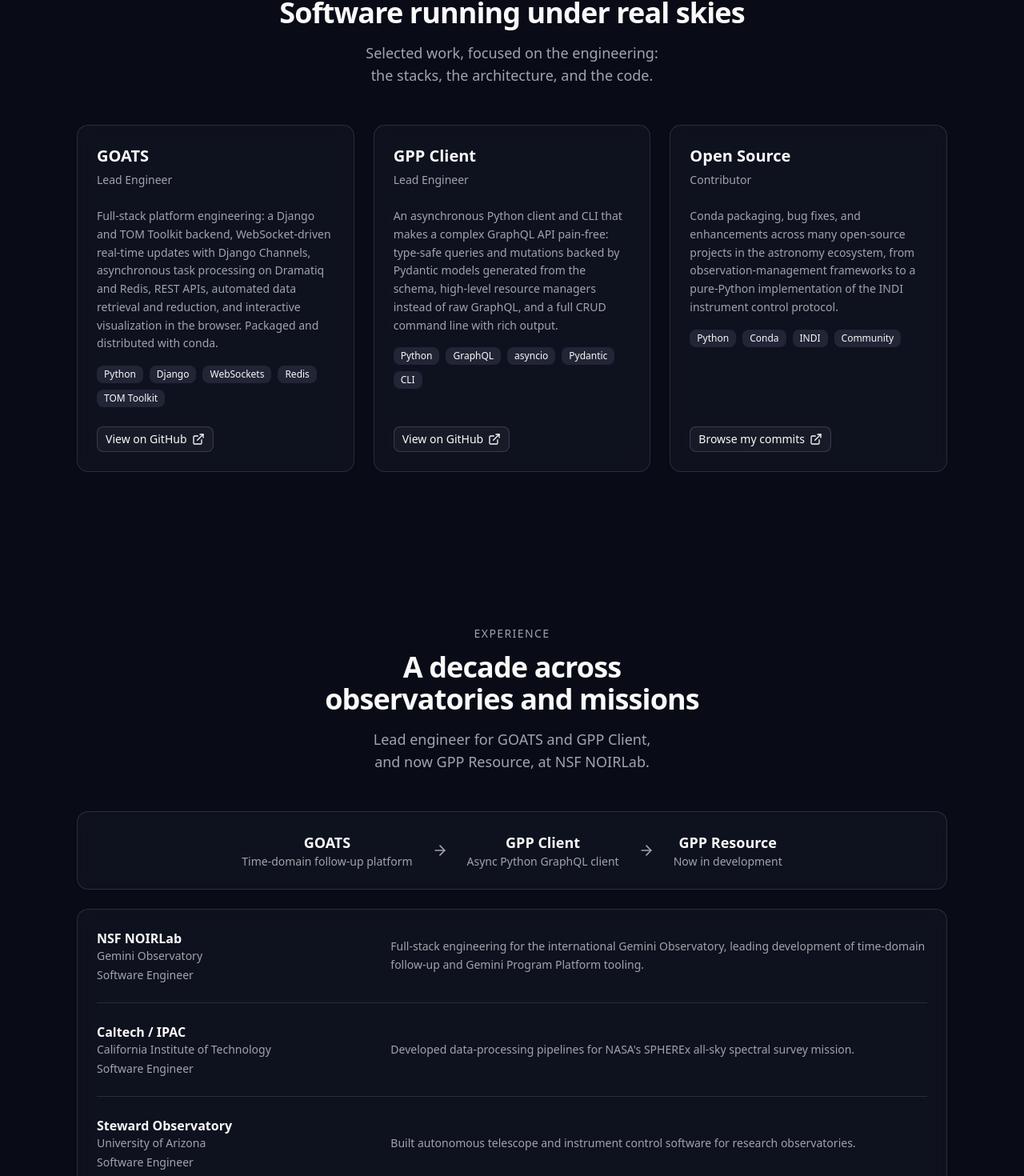
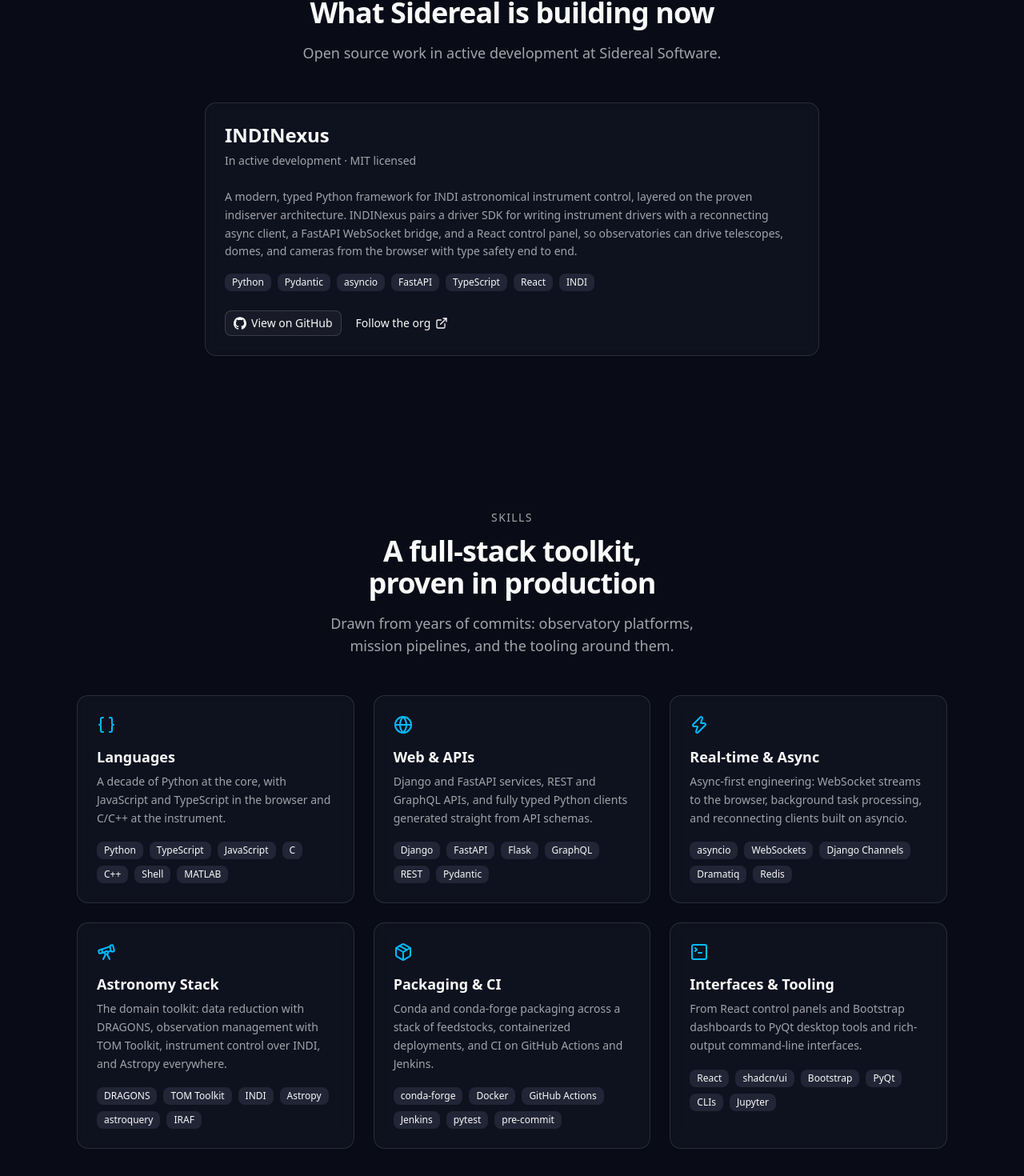
Before and after one commit to sidereal-software/sidereal-software.github.io, a React (Vite) app: page / in a window 1280 px wide. Shown: the part 932-2402 px from the top of the page at 80% size. Built offline with nearby package versions, Linux system fonts and the light colour scheme.

Commit message:
feat(site): add skills and sidereal projects sections, fold lead roles into experience

```diff
--- a/src/App.tsx
+++ b/src/App.tsx
@@ -7,6 +7,7 @@
 import { Hero } from '@/components/sections/hero'
 import { Projects } from '@/components/sections/projects'
 import { Services } from '@/components/sections/services'
+import { Skills } from '@/components/sections/skills'
 
 function App() {
   return (
@@ -16,6 +17,7 @@
       <main className="relative z-10">
         <Hero />
         <Projects />
+        <Skills />
         <Experience />
         <Services />
         <Founder />
--- a/src/components/sections/experience.tsx
+++ b/src/components/sections/experience.tsx
@@ -1,36 +1,61 @@
-import { ArrowRight } from 'lucide-react'
+import { ExternalLink } from 'lucide-react'
 
+import { GitHubIcon } from '@/components/icons'
 import { SectionHeading } from '@/components/section-heading'
+import { Button } from '@/components/ui/button'
 import { Card, CardContent } from '@/components/ui/card'
 import { Separator } from '@/components/ui/separator'
 
-const leadProjects = [
-  { name: 'GOATS', descriptor: 'Time-domain follow-up platform' },
-  { name: 'GPP Client', descriptor: 'Async Python GraphQL client' },
-  { name: 'GPP Resource', descriptor: 'Now in development' },
-]
+interface Job {
+  org: string
+  detail: string
+  role: string
+  period: string
+  summary: string
+  links: { label: string; href: string; github?: boolean }[]
+}
 
-const experience = [
+const experience: Job[] = [
   {
-    org: 'NSF NOIRLab',
+    org: 'NSF NOIRLab / AURA',
     detail: 'Gemini Observatory',
-    role: 'Software Engineer',
+    role: 'Software Engineer III',
+    period: '2023 - Present',
     summary:
-      'Full-stack engineering for the international Gemini Observatory, leading development of time-domain follow-up and Gemini Program Platform tooling.',
+      "Principal engineer and architect for GOATS and the GPP Client, and now leading GPP Resource. Moved Gemini's DRAGONS data-reduction pipeline into the browser with Django and WebSockets.",
+    links: [
+      { label: 'GOATS', href: 'https://github.com/gemini-hlsw/goats', github: true },
+      {
+        label: 'GPP Client',
+        href: 'https://github.com/gemini-hlsw/gpp-client',
+        github: true,
+      },
+      {
+        label: 'DRAGONS',
+        href: 'https://github.com/GeminiDRSoftware/DRAGONS',
+        github: true,
+      },
+    ],
   },
   {
     org: 'Caltech / IPAC',
     detail: 'California Institute of Technology',
-    role: 'Software Engineer',
+    role: 'Application Developer',
+    period: '2021 - 2023',
     summary:
-      "Developed data-processing pipelines for NASA's SPHEREx all-sky spectral survey mission.",
+      "Developed production data-processing pipelines for NASA's SPHEREx mission, building astrophysics algorithms with the science team and integrating Rubin Observatory pipeline and Butler software.",
+    links: [{ label: 'SPHEREx mission', href: 'https://spherex.caltech.edu' }],
   },
   {
     org: 'Steward Observatory',
     detail: 'University of Arizona',
-    role: 'Software Engineer',
+    role: 'R&D Software Engineer III',
+    period: '2019 - 2021',
     summary:
-      'Built autonomous telescope and instrument control software for research observatories.',
+      'Automated research telescopes for classical and autonomous observing, leading projects from embedded dome and mirror-cover control up to web frontends, with 150+ nights at the telescope.',
+    links: [
+      { label: 'pyINDI', href: 'https://github.com/MMTObservatory/pyINDI', github: true },
+    ],
   },
 ]
 
@@ -42,33 +67,8 @@
       <SectionHeading
         eyebrow="Experience"
         title="A decade across observatories and missions"
-        description="Lead engineer for GOATS and GPP Client, and now GPP Resource, at NSF NOIRLab."
+        description="Telescope and spacecraft software, from embedded instrument control to the browser."
       />
-
-      <Card className="bg-card/60 mb-6 backdrop-blur-sm">
-        <CardContent>
-          <div className="flex flex-col items-center justify-center gap-4 md:flex-row md:gap-6">
-            {leadProjects.map((project, index) => (
-              <div
-                key={project.name}
-                className="flex flex-col items-center gap-4 md:flex-row md:gap-6">
-                {index > 0 && (
-                  <ArrowRight
-                    className="text-muted-foreground size-5 rotate-90 md:rotate-0"
-                    aria-hidden="true"
-                  />
-                )}
-                <div className="text-center">
-                  <div className="font-display text-lg font-semibold">{project.name}</div>
-                  <div className="text-muted-foreground text-sm">
-                    {project.descriptor}
-                  </div>
-                </div>
-              </div>
-            ))}
-          </div>
-        </CardContent>
-      </Card>
 
       <Card className="bg-card/60 backdrop-blur-sm">
         <CardContent>
@@ -76,15 +76,29 @@
             {experience.map((job, index) => (
               <li key={job.org}>
                 {index > 0 && <Separator className="my-6" />}
-                <div className="grid grid-cols-1 gap-2 md:grid-cols-[1fr_2fr] md:gap-8">
+                <div className="grid grid-cols-1 gap-4 md:grid-cols-[1fr_2fr] md:gap-8">
                   <div>
                     <h3 className="font-display font-semibold">{job.org}</h3>
                     <p className="text-muted-foreground text-sm">{job.detail}</p>
-                    <p className="text-muted-foreground mt-1 text-sm">{job.role}</p>
+                    <p className="text-muted-foreground mt-1 text-sm">
+                      {job.role} · {job.period}
+                    </p>
                   </div>
-                  <p className="text-muted-foreground text-sm leading-relaxed md:self-center">
-                    {job.summary}
-                  </p>
+                  <div className="space-y-3 md:self-center">
+                    <p className="text-muted-foreground text-sm leading-relaxed">
+                      {job.summary}
+                    </p>
+                    <div className="flex flex-wrap gap-2">
+                      {job.links.map((link) => (
+                        <Button key={link.href} variant="outline" size="sm" asChild>
+                          <a href={link.href} target="_blank" rel="noreferrer">
+                            {link.github ? <GitHubIcon /> : <ExternalLink />}
+                            {link.label}
+                          </a>
+                        </Button>
+                      ))}
+                    </div>
+                  </div>
                 </div>
               </li>
             ))}
--- a/src/components/sections/projects.tsx
+++ b/src/components/sections/projects.tsx
@@ -1,5 +1,6 @@
 import { ExternalLink } from 'lucide-react'
 
+import { GitHubIcon } from '@/components/icons'
 import { SectionHeading } from '@/components/section-heading'
 import { Badge } from '@/components/ui/badge'
 import { Button } from '@/components/ui/button'
@@ -12,41 +13,6 @@
   CardTitle,
 } from '@/components/ui/card'
 
-interface Project {
-  name: string
-  role: string
-  description: string
-  tags: string[]
-  link?: { href: string; label: string }
-}
-
-const projects: Project[] = [
-  {
-    name: 'GOATS',
-    role: 'Lead Engineer',
-    description:
-      'Full-stack platform engineering: a Django and TOM Toolkit backend, WebSocket-driven real-time updates with Django Channels, asynchronous task processing on Dramatiq and Redis, REST APIs, automated data retrieval and reduction, and interactive visualization in the browser. Packaged and distributed with conda.',
-    tags: ['Python', 'Django', 'WebSockets', 'Redis', 'TOM Toolkit'],
-    link: { href: 'https://github.com/gemini-hlsw/goats', label: 'View on GitHub' },
-  },
-  {
-    name: 'GPP Client',
-    role: 'Lead Engineer',
-    description:
-      'An asynchronous Python client and CLI that makes a complex GraphQL API pain-free: type-safe queries and mutations backed by Pydantic models generated from the schema, high-level resource managers instead of raw GraphQL, and a full CRUD command line with rich output.',
-    tags: ['Python', 'GraphQL', 'asyncio', 'Pydantic', 'CLI'],
-    link: { href: 'https://github.com/gemini-hlsw/gpp-client', label: 'View on GitHub' },
-  },
-  {
-    name: 'Open Source',
-    role: 'Contributor',
-    description:
-      'Conda packaging, bug fixes, and enhancements across many open-source projects in the astronomy ecosystem, from observation-management frameworks to a pure-Python implementation of the INDI instrument control protocol.',
-    tags: ['Python', 'Conda', 'INDI', 'Community'],
-    link: { href: 'https://github.com/davner', label: 'Browse my commits' },
-  },
-]
-
 export function Projects() {
   return (
     <section
@@ -54,41 +20,59 @@
       className="mx-auto max-w-6xl scroll-mt-16 px-4 py-24 sm:px-6 lg:px-8">
       <SectionHeading
         eyebrow="Projects"
-        title="Software running under real skies"
-        description="Selected work, focused on the engineering: the stacks, the architecture, and the code."
+        title="What Sidereal is building now"
+        description="Open source work in active development at Sidereal Software."
       />
-      <div className="grid grid-cols-1 gap-6 md:grid-cols-2 lg:grid-cols-3">
-        {projects.map((project) => (
-          <Card key={project.name} className="bg-card/60 backdrop-blur-sm">
+      <Card className="bg-card/60 mx-auto max-w-3xl backdrop-blur-sm">
         <CardHeader>
-              <CardTitle className="font-display text-xl">{project.name}</CardTitle>
-              <CardDescription>{project.role}</CardDescription>
+          <CardTitle className="font-display text-2xl">INDINexus</CardTitle>
+          <CardDescription>In active development · MIT licensed</CardDescription>
         </CardHeader>
-            <CardContent className="flex-1 space-y-4">
+        <CardContent className="space-y-4">
           <p className="text-muted-foreground text-sm leading-relaxed">
-                {project.description}
+            A modern, typed Python framework for INDI astronomical instrument control,
+            layered on the proven indiserver architecture. INDINexus pairs a driver SDK
+            for writing instrument drivers with a reconnecting async client, a FastAPI
+            WebSocket bridge, and a React control panel, so observatories can drive
+            telescopes, domes, and cameras from the browser with type safety end to end.
           </p>
           <div className="flex flex-wrap gap-2">
-                {project.tags.map((tag) => (
+            {[
+              'Python',
+              'Pydantic',
+              'asyncio',
+              'FastAPI',
+              'TypeScript',
+              'React',
+              'INDI',
+            ].map((tag) => (
               <Badge key={tag} variant="secondary">
                 {tag}
               </Badge>
             ))}
           </div>
         </CardContent>
-            {project.link && (
-              <CardFooter>
+        <CardFooter className="gap-2">
           <Button variant="outline" size="sm" asChild>
-                  <a href={project.link.href} target="_blank" rel="noreferrer">
-                    {project.link.label}
+            <a
+              href="https://github.com/sidereal-software/indi-nexus"
+              target="_blank"
+              rel="noreferrer">
+              <GitHubIcon />
+              View on GitHub
+            </a>
+          </Button>
+          <Button variant="ghost" size="sm" asChild>
+            <a
+              href="https://github.com/sidereal-software"
+              target="_blank"
+              rel="noreferrer">
+              Follow the org
               <ExternalLink />
             </a>
           </Button>
         </CardFooter>
-            )}
       </Card>
-        ))}
-      </div>
     </section>
   )
 }
--- /dev/null
+++ b/src/components/sections/skills.tsx
@@ -0,0 +1,99 @@
+import {
+  Braces,
+  Globe,
+  Package,
+  SquareTerminal,
+  Telescope,
+  Zap,
+  type LucideIcon,
+} from 'lucide-react'
+
+import { SectionHeading } from '@/components/section-heading'
+import { Badge } from '@/components/ui/badge'
+import { Card, CardDescription, CardHeader, CardTitle } from '@/components/ui/card'
+
+interface SkillGroup {
+  icon: LucideIcon
+  title: string
+  description: string
+  items: string[]
+}
+
+const skillGroups: SkillGroup[] = [
+  {
+    icon: Braces,
+    title: 'Languages',
+    description:
+      'A decade of Python at the core, with JavaScript and TypeScript in the browser and C/C++ at the instrument.',
+    items: ['Python', 'TypeScript', 'JavaScript', 'C', 'C++', 'Shell', 'MATLAB'],
+  },
+  {
+    icon: Globe,
+    title: 'Web & APIs',
+    description:
+      'Django and FastAPI services, REST and GraphQL APIs, and fully typed Python clients generated straight from API schemas.',
+    items: ['Django', 'FastAPI', 'Flask', 'GraphQL', 'REST', 'Pydantic'],
+  },
+  {
+    icon: Zap,
+    title: 'Real-time & Async',
+    description:
+      'Async-first engineering: WebSocket streams to the browser, background task processing, and reconnecting clients built on asyncio.',
+    items: ['asyncio', 'WebSockets', 'Django Channels', 'Dramatiq', 'Redis'],
+  },
+  {
+    icon: Telescope,
+    title: 'Astronomy Stack',
+    description:
+      'The domain toolkit: data reduction with DRAGONS, observation management with TOM Toolkit, instrument control over INDI, and Astropy everywhere.',
+    items: ['DRAGONS', 'TOM Toolkit', 'INDI', 'Astropy', 'astroquery', 'IRAF'],
+  },
+  {
+    icon: Package,
+    title: 'Packaging & CI',
+    description:
+      'Conda and conda-forge packaging across a stack of feedstocks, containerized deployments, and CI on GitHub Actions and Jenkins.',
+    items: ['conda-forge', 'Docker', 'GitHub Actions', 'Jenkins', 'pytest', 'pre-commit'],
+  },
+  {
+    icon: SquareTerminal,
+    title: 'Interfaces & Tooling',
+    description:
+      'From React control panels and Bootstrap dashboards to PyQt desktop tools and rich-output command-line interfaces.',
+    items: ['React', 'shadcn/ui', 'Bootstrap', 'PyQt', 'CLIs', 'Jupyter'],
+  },
+]
+
+export function Skills() {
+  return (
+    <section
+      id="skills"
+      className="mx-auto max-w-6xl scroll-mt-16 px-4 py-24 sm:px-6 lg:px-8">
+      <SectionHeading
+        eyebrow="Skills"
+        title="A full-stack toolkit, proven in production"
+        description="Drawn from years of commits: observatory platforms, mission pipelines, and the tooling around them."
+      />
+      <div className="grid grid-cols-1 gap-6 md:grid-cols-2 lg:grid-cols-3">
+        {skillGroups.map((group) => (
+          <Card key={group.title} className="bg-card/60 backdrop-blur-sm">
+            <CardHeader>
+              <group.icon className="text-sky-400" aria-hidden="true" />
+              <CardTitle className="font-display pt-2 text-lg">{group.title}</CardTitle>
+              <CardDescription className="leading-relaxed">
+                {group.description}
+              </CardDescription>
+              <div className="flex flex-wrap gap-2 pt-3">
+                {group.items.map((item) => (
+                  <Badge key={item} variant="secondary">
+                    {item}
+                  </Badge>
+                ))}
+              </div>
+            </CardHeader>
+          </Card>
+        ))}
+      </div>
+    </section>
+  )
+}
--- a/src/components/site-header.tsx
+++ b/src/components/site-header.tsx
@@ -13,6 +13,7 @@
 
 const navLinks = [
   { href: '#projects', label: 'Projects' },
+  { href: '#skills', label: 'Skills' },
   { href: '#experience', label: 'Experience' },
   { href: '#services', label: 'Services' },
   { href: '#about', label: 'About' },
```
Lines whose indentation alone changed are shown as unchanged.
